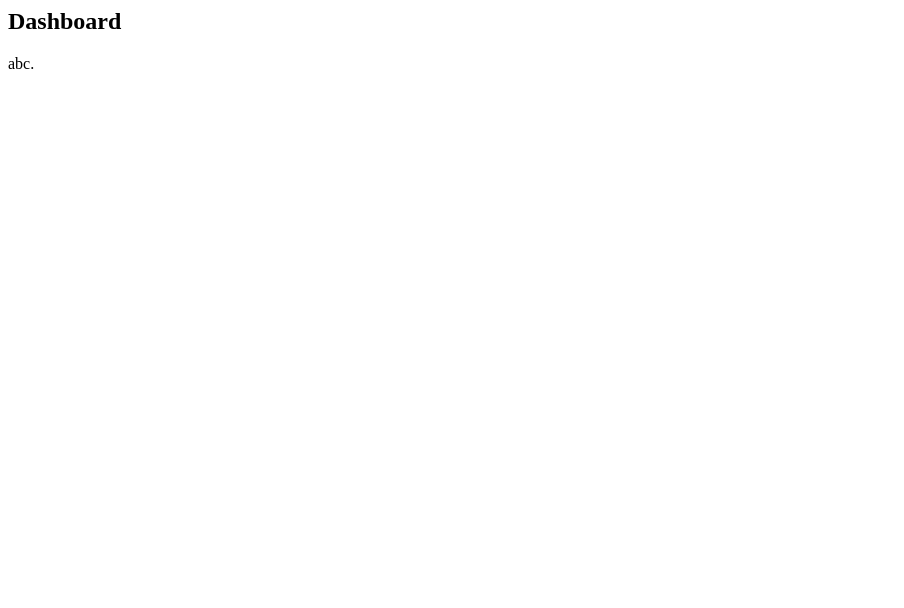
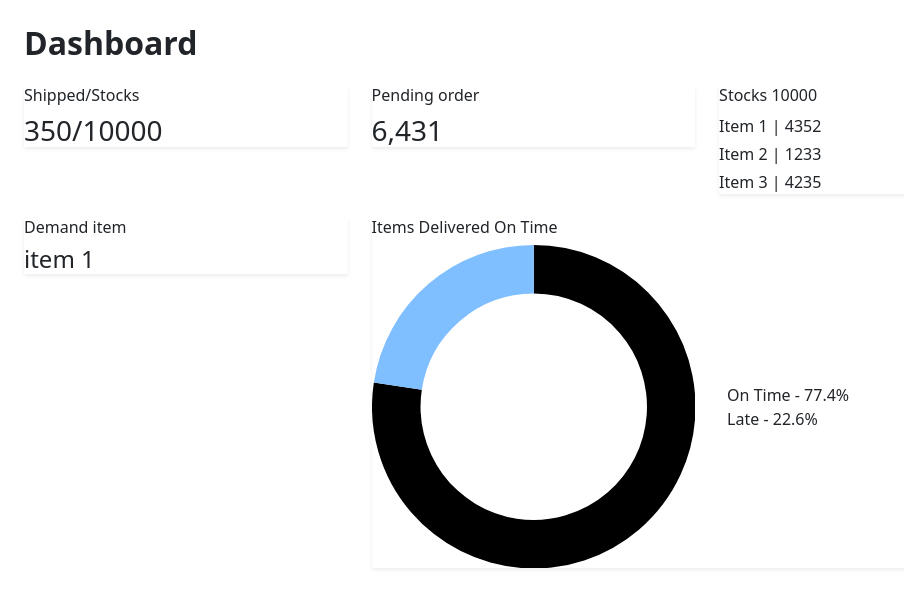
Before and after one commit to bearbrand05/security, a PHP site: page /dashboard.php in a window 1280 px wide. Before the commit the part shown is almost empty. Shown: the top 608 px of the page, without its empty margins (0-904 px from the left). Run offline with PHP 8.4, Linux system fonts and the light colour scheme.

Commit message:
Update dashboard.php

```diff
--- a/dashboard.php
+++ b/dashboard.php
@@ -1,2 +1,95 @@
-<h2>Dashboard</h2>
-<p>abc.</p>
+<!DOCTYPE html>
+<html lang="en">
+
+<head>
+    <meta charset="UTF-8">
+    <title>Dashboard</title>
+    <link href="https://cdn.jsdelivr.net/npm/bootstrap@5.3.0/dist/css/bootstrap.min.css" rel="stylesheet">
+    <link rel="stylesheet" href="style.css">
+
+</head>
+
+<body>
+
+    <div class="container-fluid">
+        <div class="row">
+
+            <!-- Main Content -->
+            <main class="col-md-10 p-4">
+                <h2 class="mb-4 fw-bold">Dashboard</h2>
+                <div class="row g-4">
+                    <div class="col-md-4">
+                        <div class="info-card shadow-sm">
+                            <h6>Shipped/Stocks</h6>
+                            <h3 class="fw">350/10000</h3>
+                        </div>
+                    </div>
+                    <div class="col-md-4">
+                        <div class="info-card shadow-sm">
+                            <h6>Pending order</h6>
+                            <h3 class="fw">6,431</h3>
+                        </div>
+                    </div>
+                    <div class="col-md-4">
+                        <div class="info-card shadow-sm">
+                            <h6>Stocks 10000</h6>
+                            <p class="mb-1">Item 1 | 4352</p>
+                            <p class="mb-1">Item 2 | 1233</p>
+                            <p class="mb-0">Item 3 | 4235</p>
+                        </div>
+                    </div>
+                    <div class="col-md-4">
+                        <div class="info-card shadow-sm">
+                            <h6>Demand item</h6>
+                            <h4 class="fw">item 1</h4>
+                        </div>
+                    </div>
+                    <div class="col-md-8">
+                        <div class="info-card shadow-sm">
+                            <h6>Items Delivered On Time</h6>
+                            <div class="row align-items-center">
+                                <div class="col-6">
+                                    <canvas id="donutChart"></canvas>
+                                </div>
+                                <div class="col-6">
+                                    <ul class="list-unstyled mb-0">
+                                        <li><span class="dot bg-dark me-2"></span>On Time - 77.4%</li>
+                                        <li><span class="dot bg-primary me-2"></span>Late - 22.6%</li>
+                                    </ul>
+                                </div>
+                            </div>
+                        </div>
+                    </div>
+                </div>
+            </main>
+        </div>
+    </div>
+
+    <!-- Bootstrap Icons (optional) -->
+    <link rel="stylesheet" href="https://cdn.jsdelivr.net/npm/bootstrap-icons@1.10.5/font/bootstrap-icons.css">
+
+    <!-- Chart.js -->
+    <script src="https://cdn.jsdelivr.net/npm/chart.js"></script>
+    <script>
+        const ctx = document.getElementById('donutChart');
+        new Chart(ctx, {
+            type: 'doughnut',
+            data: {
+                labels: ['On Time', 'Late'],
+                datasets: [{
+                    data: [77.4, 22.6],
+                    backgroundColor: ['#000', '#80bfff'],
+                    borderWidth: 0
+                }]
+            },
+            options: {
+                cutout: '70%',
+                plugins: {
+                    legend: { display: false }
+                }
+            }
+        });
+    </script>
+</body>
+
+</html>
```
